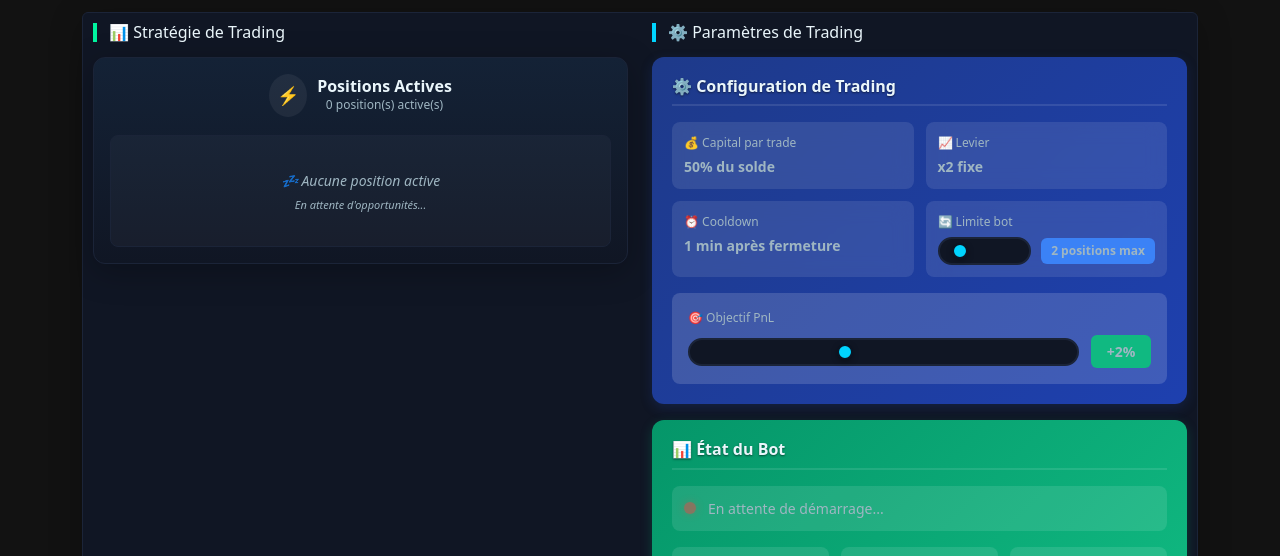
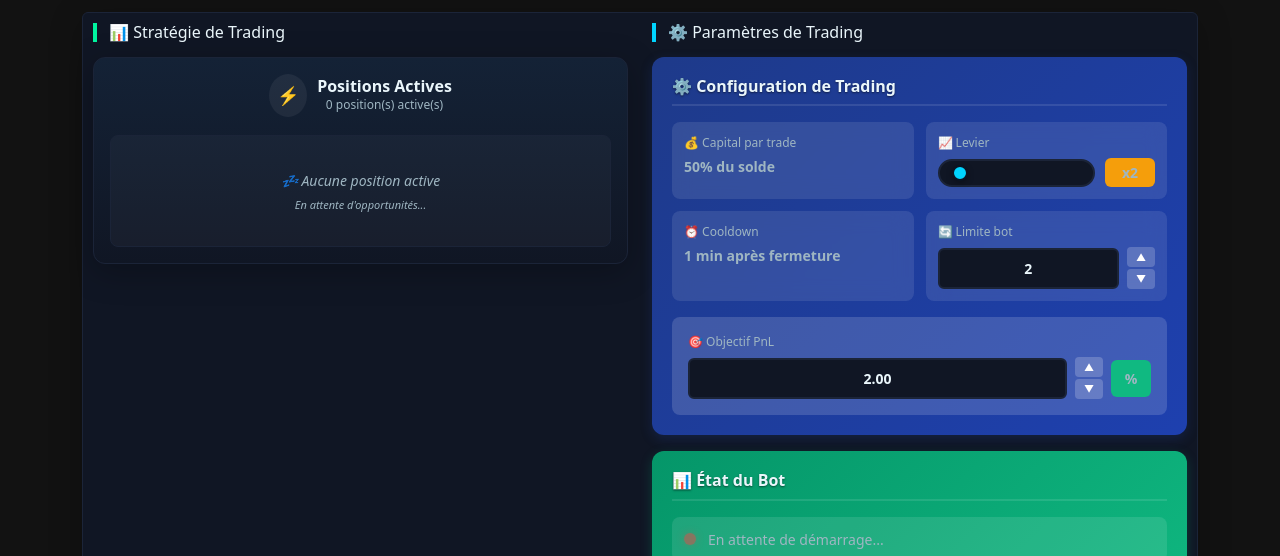
Before and after one commit to Escanpadex/crea-vigne-bot, a plain HTML site: page index.html in a window 1280 px wide. Shown: the part 175-731 px from the top of the page. Drawn offline with nearby package versions, Linux system fonts and the light colour scheme; no server answers.

Commit message:
Add files via upload

```diff
--- a/index.html
+++ b/index.html
@@ -98,7 +98,17 @@
 
                                     <div class="config-item">
                                         <div class="config-label">📈 Levier</div>
-                                        <div class="config-value">x2 fixe</div>
+                                        <div class="leverage-slider-container">
+                                            <input type="range"
+                                                   id="leverageRange"
+                                                   min="2"
+                                                   max="5"
+                                                   step="1"
+                                                   value="2"
+                                                   class="leverage-slider"
+                                                   oninput="updateLeverage(this.value)">
+                                            <span id="leverageDisplay" class="leverage-display">x2</span>
+                                        </div>
                                     </div>
 
                                     <div class="config-item">
@@ -108,32 +118,39 @@
 
                                     <div class="config-item">
                                         <div class="config-label">🔄 Limite bot</div>
-                                        <div class="bot-limit-container">
-                                            <input type="range"
-                                                   id="botLimitRange"
+                                        <div class="number-input-container">
+                                            <input type="number"
+                                                   id="botLimitInput"
                                                    min="2"
-                                                   max="5"
+                                                   max="15"
                                                    step="1"
                                                    value="2"
-                                                   class="bot-limit-slider"
-                                                   onchange="updateBotLimit(this.value)">
-                                            <span id="botLimitDisplay" class="bot-limit-display">2 positions max</span>
+                                                   class="number-input"
+                                                   oninput="updateBotLimit(this.value)">
+                                            <div class="arrow-buttons">
+                                                <button class="arrow-btn" onclick="incrementBotLimit()">▲</button>
+                                                <button class="arrow-btn" onclick="decrementBotLimit()">▼</button>
+                                            </div>
                                         </div>
                                     </div>
                                 </div>
 
                                 <div class="pnl-config">
                                     <div class="config-label">🎯 Objectif PnL</div>
-                                    <div class="pnl-slider-container">
-                                        <input type="range"
-                                               id="targetPnLRange"
-                                               min="0.1"
-                                               max="5.0"
-                                               step="0.1"
+                                    <div class="number-input-container">
+                                        <input type="number"
+                                               id="targetPnLInput"
+                                               min="0.2"
+                                               max="3.0"
+                                               step="0.05"
                                                value="2.0"
-                                               class="pnl-slider"
-                                               onchange="updateTargetPnL(this.value)">
-                                        <span id="targetPnLDisplay" class="pnl-display">+2.0%</span>
+                                               class="number-input"
+                                               oninput="updateTargetPnL(this.value)">
+                                        <div class="arrow-buttons">
+                                            <button class="arrow-btn" onclick="incrementTargetPnL()">▲</button>
+                                            <button class="arrow-btn" onclick="decrementTargetPnL()">▼</button>
+                                        </div>
+                                        <span class="pnl-unit">%</span>
                                     </div>
                                 </div>
                             </div>
@@ -207,16 +224,7 @@
 
                     <!-- Section Contrôles en bas -->
                     <div class="section-footer">
-                        <div class="topbar">
-                            <div style="font-size: 14px; color: var(--muted);">
-                                <strong>🎯 Stratégie: Paires Positives 24h (affichage toutes positions)</strong>
-                            </div>
-                            <div style="font-size: 12px; color: #9FB6C2;">
-                                Bot automatisé - Fermeture à +2%
-                            </div>
-                        </div>
-
-                        <div style="display: flex; gap: 15px; justify-content: center;">
+                        <div style="display: flex; gap: 15px; justify-content: center; margin-top: 20px;">
                             <button class="btn btn-wide" onclick="startBot()" id="startBtn">▶️ Démarrer le Bot</button>
                             <button class="btn btn-danger btn-wide" onclick="stopBot()" id="stopBtn" disabled>⏹️ Arrêter le Bot</button>
                         </div>
@@ -234,43 +242,121 @@
     <script>
         // 🎯 NOUVELLE FONCTION: Mettre à jour l'objectif PnL
         function updateTargetPnL(value) {
-            const targetPnL = parseFloat(value);
+            let targetPnL = parseFloat(value);
+
+            // Validation des limites
+            if (targetPnL < 0.2) targetPnL = 0.2;
+            if (targetPnL > 3.0) targetPnL = 3.0;
+
+            // Arrondir à 0.05%
+            targetPnL = Math.round(targetPnL / 0.05) * 0.05;
 
             // Mettre à jour la configuration
             config.targetPnL = targetPnL;
 
-            // Mettre à jour l'affichage
-            document.getElementById('targetPnLDisplay').textContent = `+${targetPnL.toFixed(1)}%`;
+            // Mettre à jour l'input
+            document.getElementById('targetPnLInput').value = targetPnL.toFixed(2);
 
             // Log de confirmation
             if (typeof log === 'function') {
-                log(`🎯 Objectif PnL modifié: +${targetPnL.toFixed(1)}%`, 'SUCCESS');
+                log(`🎯 Objectif PnL modifié: +${targetPnL.toFixed(2)}%`, 'SUCCESS');
             }
 
             // Mettre à jour les positions existantes si le bot tourne
-            if (botRunning && openPositions && openPositions.length > 0) {
+            if (typeof botRunning !== 'undefined' && botRunning && typeof openPositions !== 'undefined' && openPositions && openPositions.length > 0) {
                 openPositions.forEach(position => {
                     position.targetPnL = targetPnL;
                 });
                 if (typeof log === 'function') {
-                    log(`📊 ${openPositions.length} position(s) existante(s) mise(s) à jour avec nouvel objectif +${targetPnL.toFixed(1)}%`, 'INFO');
+                    log(`📊 ${openPositions.length} position(s) existante(s) mise(s) à jour avec nouvel objectif +${targetPnL.toFixed(2)}%`, 'INFO');
                 }
+            }
+        }
+
+        // 🎯 Incrémenter/Décrémenter le PnL
+        function incrementTargetPnL() {
+            const input = document.getElementById('targetPnLInput');
+            let value = parseFloat(input.value) + 0.05;
+            if (value > 3.0) value = 3.0;
+            updateTargetPnL(value);
+        }
+
+        function decrementTargetPnL() {
+            const input = document.getElementById('targetPnLInput');
+            let value = parseFloat(input.value) - 0.05;
+            if (value < 0.2) value = 0.2;
+            updateTargetPnL(value);
+        }
+
+        // 🎯 NOUVELLE FONCTION: Mettre à jour la limite de positions bot
+        function updateBotLimit(value) {
+            let botLimit = parseInt(value);
+
+            // Validation des limites
+            if (botLimit < 2) botLimit = 2;
+            if (botLimit > 15) botLimit = 15;
+
+            // Mettre à jour la configuration
+            config.maxBotPositions = botLimit;
+
+            // Mettre à jour l'input
+            document.getElementById('botLimitInput').value = botLimit;
+
+            // Mettre à jour l'affichage du statut
+            const botPositionsCount = document.getElementById('botPositionsCount');
+            if (botPositionsCount) {
+                const currentCount = typeof openPositions !== 'undefined' ? openPositions.filter(pos => pos.isBotManaged === true).length : 0;
+                botPositionsCount.textContent = `${currentCount}/${botLimit}`;
+            }
+
+            // Log de confirmation
+            if (typeof log === 'function') {
+                log(`🔄 Limite bot modifiée: ${botLimit} positions max`, 'SUCCESS');
+            }
+        }
+
+        // 🎯 Incrémenter/Décrémenter la limite bot
+        function incrementBotLimit() {
+            const input = document.getElementById('botLimitInput');
+            let value = parseInt(input.value) + 1;
+            if (value > 15) value = 15;
+            updateBotLimit(value);
+        }
+
+        function decrementBotLimit() {
+            const input = document.getElementById('botLimitInput');
+            let value = parseInt(input.value) - 1;
+            if (value < 2) value = 2;
+            updateBotLimit(value);
+        }
+
+        // 🎯 NOUVELLE FONCTION: Mettre à jour le levier
+        function updateLeverage(value) {
+            const leverage = parseInt(value);
+
+            // Mettre à jour la configuration
+            config.leverage = leverage;
+
+            // Mettre à jour l'affichage
+            document.getElementById('leverageDisplay').textContent = `x${leverage}`;
+
+            // Log de confirmation
+            if (typeof log === 'function') {
+                log(`📈 Levier modifié: x${leverage}`, 'SUCCESS');
             }
         }
 
         // 🔄 Initialiser l'affichage au chargement de la page
         document.addEventListener('DOMContentLoaded', function() {
-            // Initialiser tous les curseurs de configuration
-            if (typeof initializeConfigSliders === 'function') {
-                initializeConfigSliders();
-            } else {
-                // Fallback pour l'initialisation manuelle
-            const initialValue = document.getElementById('targetPnLRange').value;
-            updateTargetPnL(initialValue);
+            // Initialiser les valeurs
+            const initialPnL = document.getElementById('targetPnLInput').value;
+            updateTargetPnL(initialPnL);
 
-                const initialBotLimit = document.getElementById('botLimitRange').value;
-                updateBotLimit(initialBotLimit);
-            }
+            const initialBotLimit = document.getElementById('botLimitInput').value;
+            updateBotLimit(initialBotLimit);
+
+            const initialLeverage = document.getElementById('leverageRange').value;
+            updateLeverage(initialLeverage);
         });
     </script>
     <script src="https://cdn.jsdelivr.net/npm/bootstrap@5.3.0-alpha1/dist/js/bootstrap.bundle.min.js"></script>
```
